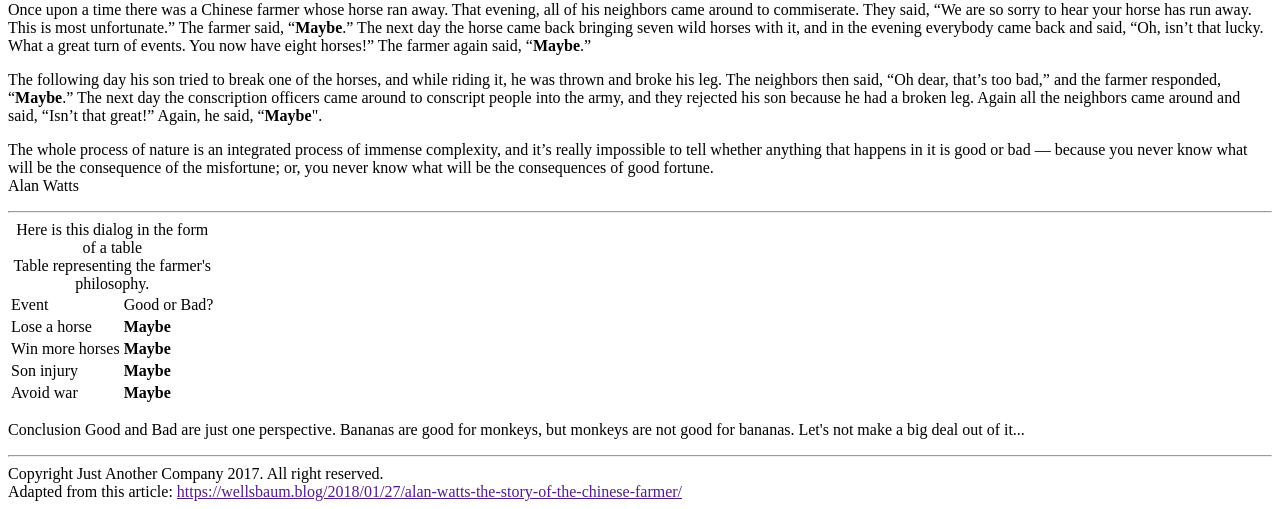
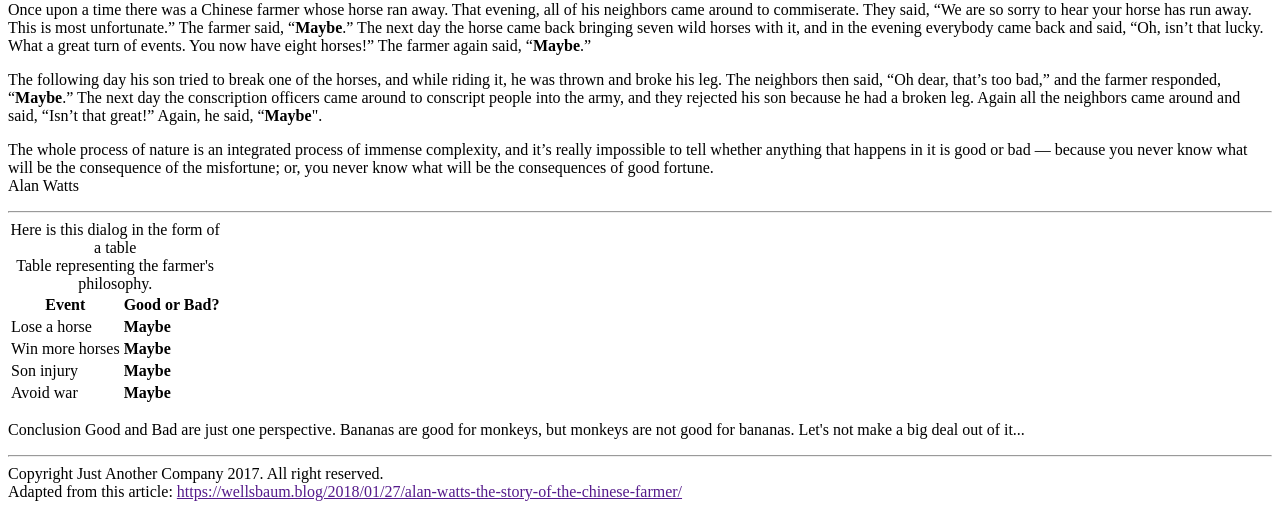
Before and after one commit to Ilger/progressive-enhancement, a plain HTML site: page index.html in a window 1280 px wide. Shown: the part 551-1060 px from the top of the page. Drawn offline with Linux system fonts and the light colour scheme.

Commit message:
fix table head

```diff
--- a/index.html
+++ b/index.html
@@ -36,8 +36,8 @@ Alan Watts</p>
 <table>
   <caption>Here is this dialog in the form of a table</caption>
   <tr>
-    <td>Event</td>
-    <td>Good or Bad?</td>
+    <th>Event</th>
+    <th>Good or Bad?</th>
   </tr>
   <tr>
     <td>Lose a horse</td>
```
